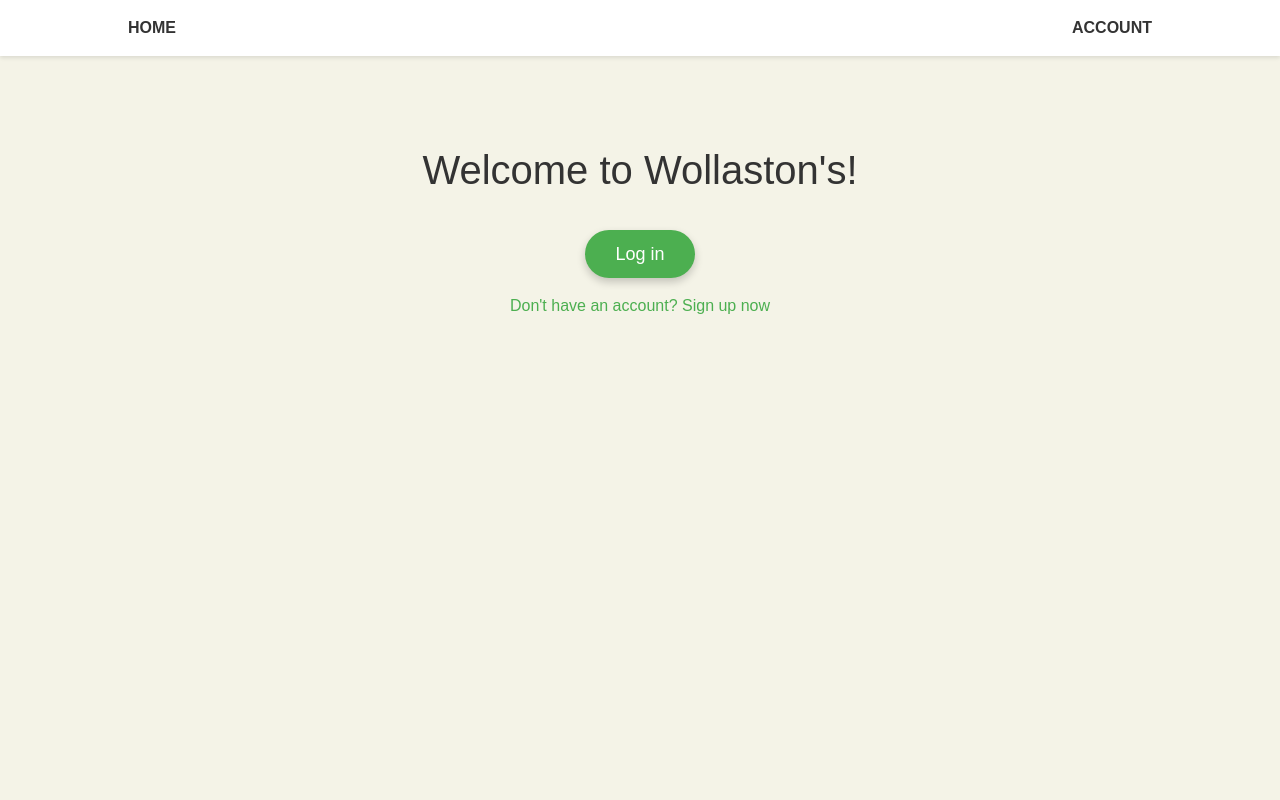
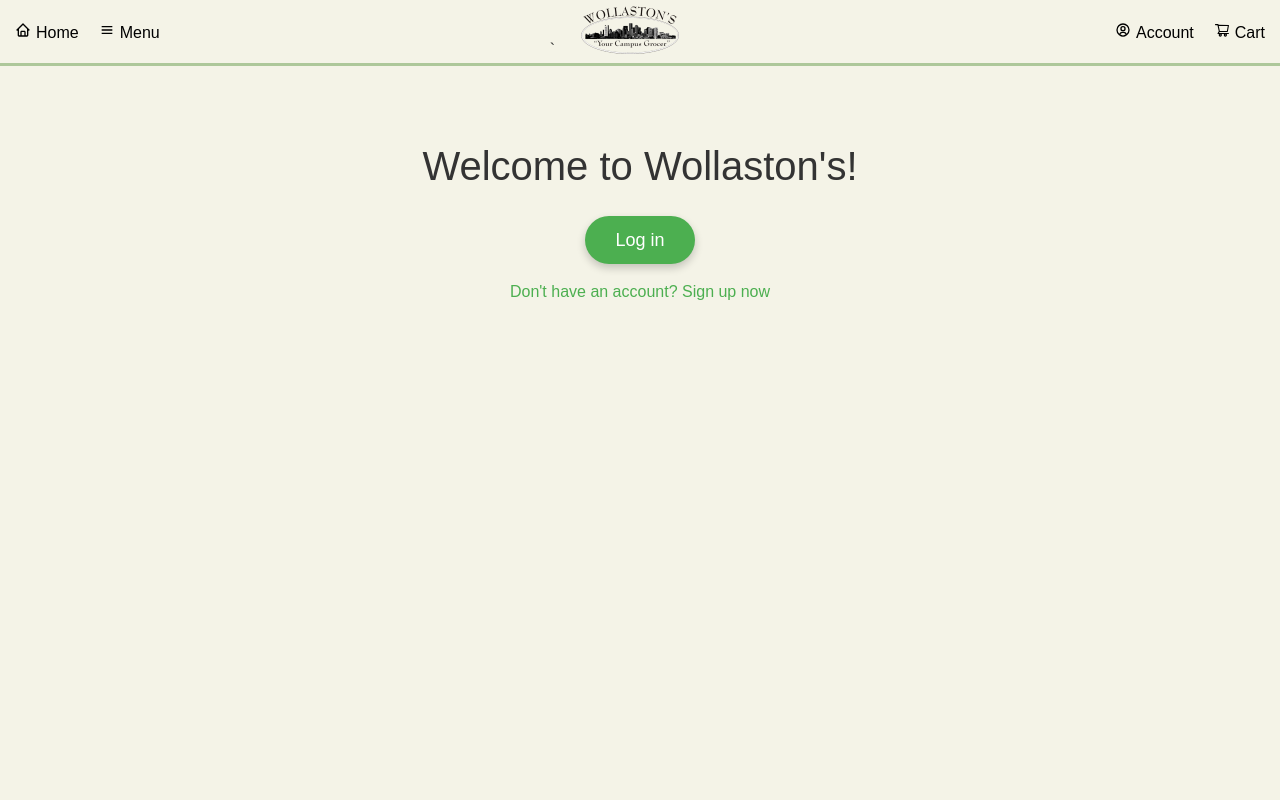
Before and after one commit to JimBing01/5610-project, a React (Create React App) app: page /login in a window 1280 px wide. Shown: the top 800 px of the page. Built offline with nearby package versions, Linux system fonts and the light colour scheme.

Commit message:
Nov 26 login commit

```diff
--- a/src/Login/SignupForm.css
+++ b/src/Login/SignupForm.css
@@ -42,19 +42,46 @@
     background-color: #45a049;
 }
 
-/* Add to SignupForm.css */
-.role-selection {
-    display: flex; /* Aligns children inline */
-    justify-content: start; /* Aligns children at the start of the container */
-    align-items: center; /* Aligns children vertically */
-}
+/*!* Add to SignupForm.css *!*/
+/*.role-selection {*/
+/*    display: flex; !* Aligns children inline *!*/
+/*    justify-content: start; !* Aligns children at the start of the container *!*/
+/*    align-items: center; !* Aligns children vertically *!*/
+/*}*/
 
-.role-selection label {
-    margin-right: 20px; /* Spacing between radio buttons */
-}
+/*.role-selection label {*/
+/*    margin-right: 20px; !* Spacing between radio buttons *!*/
+/*}*/
 
 /* Modify the .form-container div for radio buttons if necessary */
 .form-container div {
     /* Other styles... */
     justify-content: flex-start; /* Align content to the left */
 }
+
+/* Add to SignupForm.css */
+.role-selection {
+    display: flex;
+    flex-direction: column; /* Stack elements vertically */
+    align-items: center; /* Center-align vertically */
+    width: 100%;
+}
+
+.role-selection label {
+    margin-bottom: 10px; /* Spacing below the label */
+}
+
+.role-options {
+    display: flex;
+    justify-content: space-around; /* Space out the radio options equally */
+    width: 100%; /* Full width to spread out the child elements */
+}
+
+/* If you want more control over the spacing, you could use 'justify-content: space-between' and set fixed margins on the radio button labels as shown below: */
+.role-options label {
+    margin-right: 20px; /* Or any other spacing you prefer */
+}
+
+.role-options label:last-child {
+    margin-right: 0; /* No margin for the last element to avoid extra spacing on the right */
+}
--- a/src/Login/SignupForm.js
+++ b/src/Login/SignupForm.js
@@ -51,27 +51,13 @@
                 </div>
                 <div className="role-selection">
                     <label>Role:</label>
-                    {/*<div onChange={(e) => setRole(e.target.value)}>*/}
-                    {/*    <input type="radio" value="customer" name="role" required /> Customer*/}
-                    {/*    <input type="radio" value="merchant" name="role" required /> Merchant*/}
-                    {/*    <input type="radio" value="delivery" name="role" required /> Delivery Person*/}
-                    {/*</div>*/}
-                    <div onChange={(e) => setRole(e.target.value)}>
-                        <label>
-                            <input type="radio" value="customer" name="role" required />
-                            Customer
-                        </label>
-                        <label>
-                            <input type="radio" value="merchant" name="role" required />
-                            Merchant
-                        </label>
-                        <label>
-                            <input type="radio" value="delivery" name="role" required />
-                            Delivery Person
-                        </label>
+                    <div className="role-options" onChange={(e) => setRole(e.target.value)}>
+                        <input type="radio" value="customer" name="role" required /> Customer
+                        <input type="radio" value="merchant" name="role" required /> Merchant
+                        <input type="radio" value="delivery" name="role" required /> Delivery Person
                     </div>
                 </div>
-                <button type="submit">Sign Up</button>
+                <button type="submit">Sign up</button>
             </form>
         </div>
     );
--- a/src/Login/index.css
+++ b/src/Login/index.css
@@ -1,4 +1,3 @@
-
 body, html {
     margin: 0;
     padding: 0;
@@ -12,36 +11,36 @@
     /*!* Remove padding-top if it's causing unwanted spacing *!*/
     display: flex;
     flex-direction: column; /* Stack children vertically */
-    height: 150vh; /* Use the full height of the viewport */
+    height: 130vh; /* Use the full height of the viewport */
 
 }
 
-nav {
-    display: flex;
-    justify-content: space-between;
-    align-items: center;
-    padding: 20px 10%;
-    background-color: #fff; /* White background for the nav bar */
-    box-shadow: 0 2px 4px rgba(0,0,0,0.1);
-    position: fixed; /* Fixed at the top */
-    width: 100%; /* Full width */
-    top: 0; /* Stick to the top */
-    left: 0; /* Align to the left */
-}
+/*nav {*/
+/*    display: flex;*/
+/*    justify-content: space-between;*/
+/*    align-items: center;*/
+/*    padding: 20px 10%;*/
+/*    background-color: #fff; !* White background for the nav bar *!*/
+/*    box-shadow: 0 2px 4px rgba(0,0,0,0.1);*/
+/*    position: fixed; !* Fixed at the top *!*/
+/*    width: 100%; !* Full width *!*/
+/*    top: 0; !* Stick to the top *!*/
+/*    left: 0; !* Align to the left *!*/
+/*}*/
 
-nav span {
-    font-weight: bold;
-    cursor: pointer;
-}
+/*nav span {*/
+/*    font-weight: bold;*/
+/*    cursor: pointer;*/
+/*}*/
 
 .main-content {
-    padding-top: 150px; /* Add padding to account for fixed navbar */
-    padding-bottom: 50px; /* Additional padding at the bottom */
+    padding-top: 80px; /* Add padding to account for fixed navbar */
+    padding-bottom: 1px; /* Additional padding at the bottom */
 }
 
 .main-content h1 {
     color: #333;
-    margin-bottom: 20px;
+    margin-bottom: 10px;
     font-size: 2.5em; /* Larger font size for the main heading */
 }
 
@@ -70,7 +69,7 @@
     font-size: 1em;
     text-decoration: none;
     display: block; /* Make the sign-up link a block element for easier clicking */
-    margin-bottom: 20px; /* Spacing after the link */
+    margin-bottom: 1px; /* Spacing after the link */
 }
 
 .link-sign-up:hover {
--- a/src/Login/index.js
+++ b/src/Login/index.js
@@ -3,22 +3,98 @@
 import SignupForm from './SignupForm';
 import LoginForm from './LoginForm';
 import './index.css';
+import HorizontalNavigation from '../Home/NavigationBar/index.js';
+
+
+if (localStorage.getItem('users') === null) {
+    localStorage.setItem('users', JSON.stringify([
+                                                     {
+                                                         "email": "yiming@163.com",
+                                                         "password": "123456789",
+                                                         "role": "customer"
+                                                     },
+                                                     {
+                                                         "email": "johnnydepp@gmail.com",
+                                                         "password": "bequickman",
+                                                         "role": "delivery person"
+                                                     },
+                                                     {
+                                                         "email": "bestsandwich@outlook.com",
+                                                         "password": "iwanttoeat",
+                                                         "role": "merchant"
+                                                     }
+                                                 ]));
+}
 
 function Login() {
-    const handleSignup = (email, password, role) => {
-        console.log(email, password, role);
+    // const handleSignup = (email, password, role) => {
+    //     console.log(email, password, role);
+    // };
+    //
+    // const handleLogin = (email, password) => {
+    //     console.log(email, password);
+    // };
+
+    const isValidEmail = (email) => {
+        const emailRegex = /^[^\s@]+@[^\s@]+\.[^\s@]+$/;
+        return emailRegex.test(email);
+    };
+
+    const doesEmailExist = (email) => {
+        const users = JSON.parse(localStorage.getItem('users')) || [];
+        return users.some(user => user.email === email);
+    };
+
+    const addUserToDatabase = (email, password, role) => {
+        const users = JSON.parse(localStorage.getItem('users')) || [];
+        users.push({ email, password, role });
+        localStorage.setItem('users', JSON.stringify(users));
+    };
+
+    const handleSignup = (email, password, confirmPassword, role) => {
+        if (!isValidEmail(email)) {
+            alert("Please enter a valid email address.");
+            return;
+        }
+        if (doesEmailExist(email)) {
+            alert("An account with this email already exists. Please log in.");
+            return;
+        }
+        if (password !== confirmPassword) {
+            alert("Passwords don't match.");
+            return;
+        }
+        addUserToDatabase(email, password, role);
+        alert("Signup successful!");
     };
 
     const handleLogin = (email, password) => {
-        console.log(email, password);
+        // const users = JSON.parse(localStorage.getItem('users')) || [];
+        // const user = users.find(user => user.email === email && user.password === password);
+        // Trim and normalize email input for consistent matching
+
+        const normalizedEmail = email.trim().toLowerCase();
+        const users = JSON.parse(localStorage.getItem('users')) || [];
+
+        // Find a user where the email and password match
+        const user = users.find(user =>
+                                    user.email.toLowerCase() === normalizedEmail && user.password === password
+        );
+
+        if (user) {
+            alert("Login successful!");
+        } else {
+            alert("Incorrect email or password. Please try again.");
+        }
     };
 
     return (
         <div className="App">
-            <nav>
-                <span>HOME</span>
-                <span>ACCOUNT</span>
-            </nav>
+            {/*<nav>*/}
+            {/*    <span>HOME</span>*/}
+            {/*    <span>ACCOUNT</span>*/}
+            {/*</nav>*/}
+            <HorizontalNavigation />
             <div className="main-content">
                 <h1>Welcome to Wollaston's!</h1>
                 <Link to="/login/login" className="button-sign-in">Log in</Link>
@@ -27,7 +103,7 @@
             <Routes>
                 <Route path="/signup" element={<SignupForm onSignup={handleSignup} />} />
                 <Route path="/login" element={<LoginForm onLogin={handleLogin} />} />
-                //rendering:  JSX that represents the LoginForm component
+                //rendering:  LJSX that represents the LoginForm component
             </Routes>
         </div>
     );
```
Also changed, not shown: 1 other file (tests, documents, lock files or other folders).
